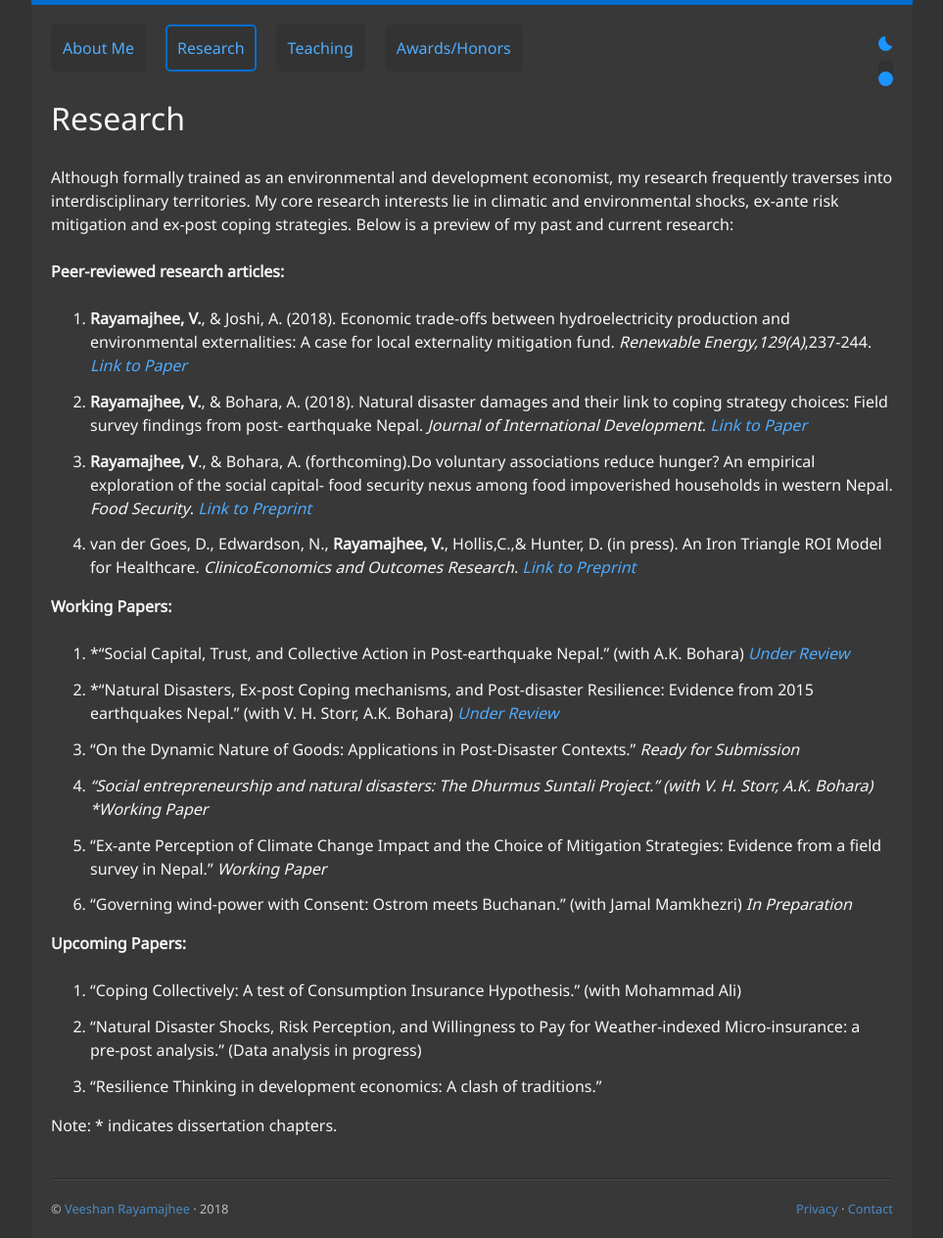
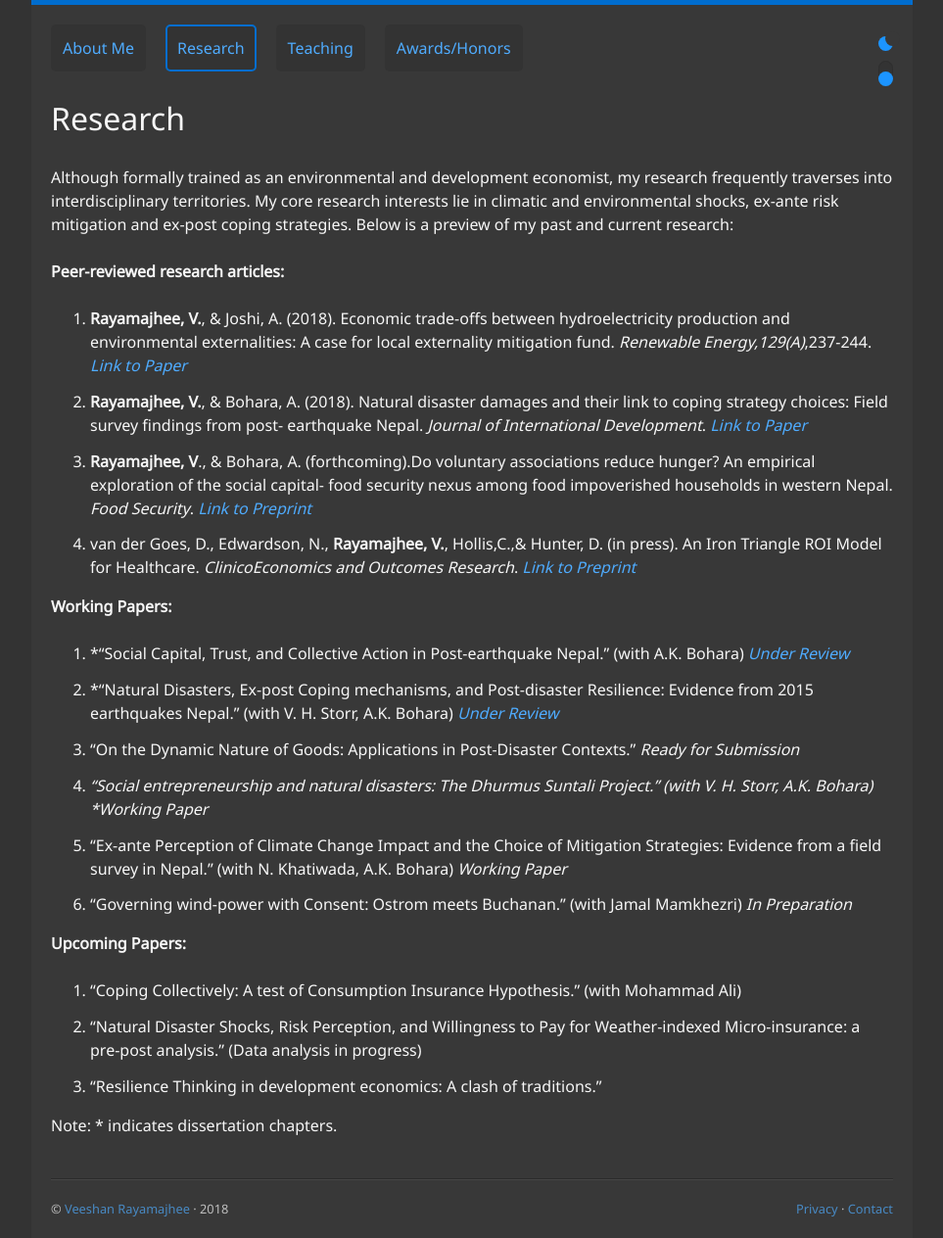
Before and after one commit to veeshanr/veeshanr.github.io, a Jekyll site: the page built from pages/research.md, in a window 1280 px wide. Shown: the whole page at 98% size, without its empty margins (158-1121 px from the left). Built offline with Jekyll 4.4.1, drawn with Linux system fonts in a browser that asks for light colours.

Commit message:
Update research.md

```diff
--- a/pages/research.md
+++ b/pages/research.md
@@ -23,7 +23,7 @@ Although formally trained as an environmental and development economist, my rese
 2. *“Natural Disasters, Ex-post Coping mechanisms, and Post-disaster Resilience: Evidence from 2015 earthquakes Nepal.” (with V. H. Storr, A.K. Bohara) [*Under Review*][6]
 3. “On the Dynamic Nature of Goods: Applications in Post-Disaster Contexts.” *Ready for Submission*
 4. *“Social entrepreneurship and natural disasters: The Dhurmus Suntali Project.” (with V. H. Storr, A.K. Bohara) *Working Paper*
-5. “Ex-ante Perception of Climate Change Impact and the Choice of Mitigation Strategies: Evidence from a field survey in Nepal.” *Working Paper*
+5. “Ex-ante Perception of Climate Change Impact and the Choice of Mitigation Strategies: Evidence from a field survey in Nepal.” (with N. Khatiwada, A.K. Bohara) *Working Paper*
 6. “Governing wind-power with Consent: Ostrom meets Buchanan.” (with Jamal Mamkhezri) *In Preparation*
 
 **Upcoming Papers:**
```
